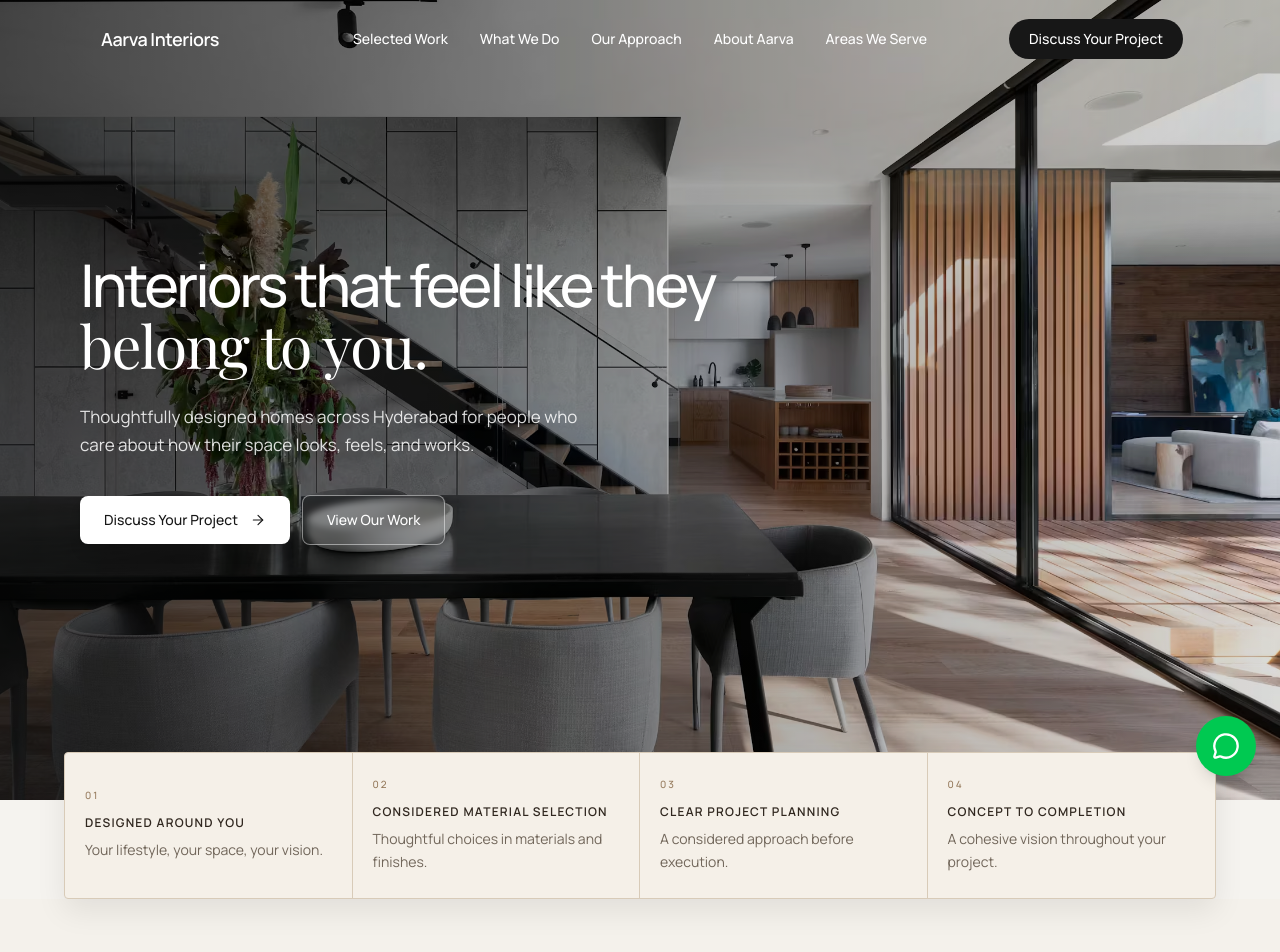
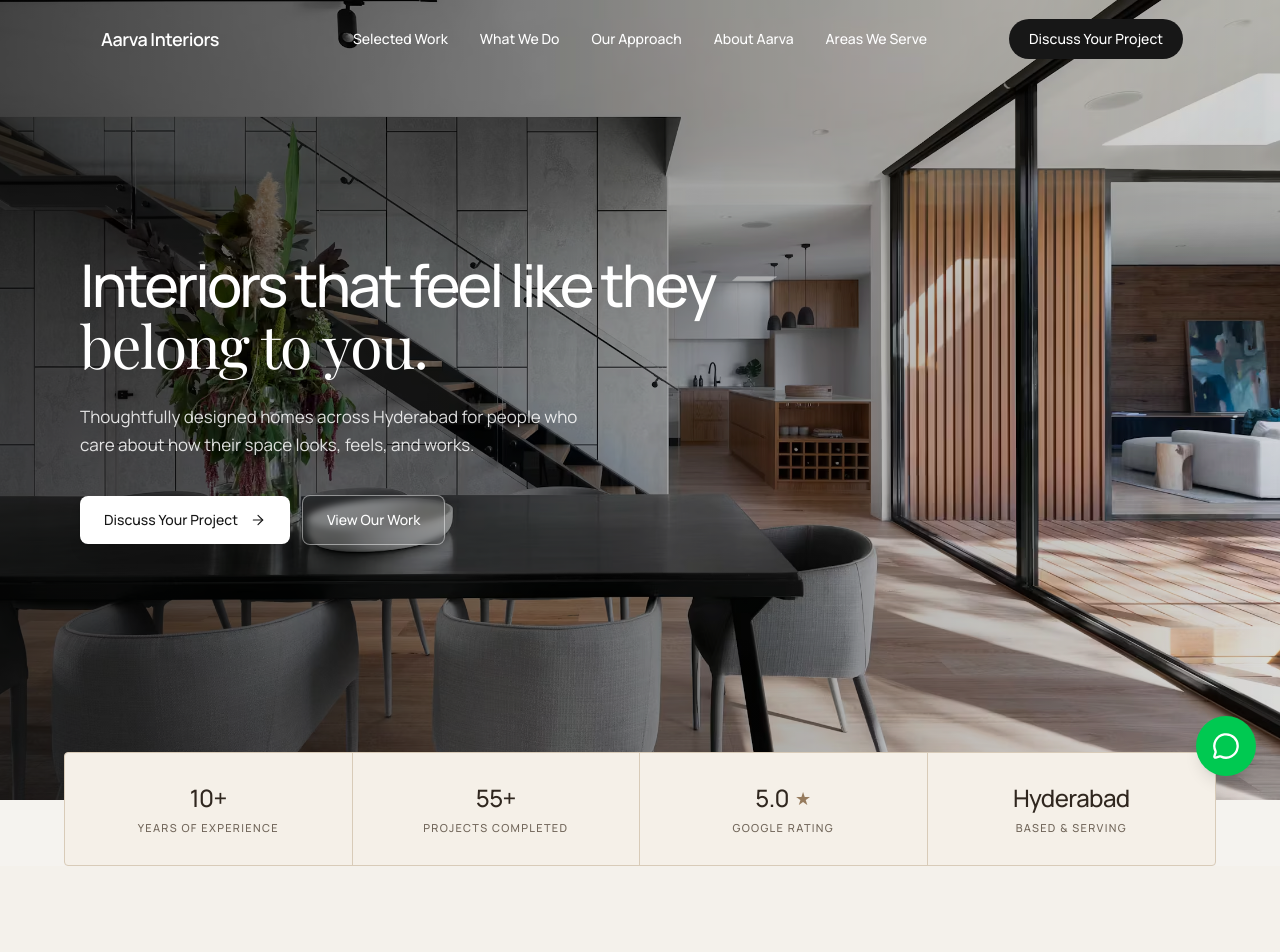
Before and after one commit to dharanshetty05/Aarva, a Next.js app: page / in a window 1280 px wide. Shown: the top 952 px of the page. Built offline with nearby package versions, Linux system fonts and the light colour scheme.

Commit message:
feat: Rebuilt Trust Signals section

```diff
--- a/src/components/TrustStrip.tsx
+++ b/src/components/TrustStrip.tsx
@@ -1,62 +1,61 @@
-export default function TrustStrip() {
-  const items = [
+
+const trustSignals = [
   {
-      number: "01",
-      title: "Designed Around You",
-      description: "Your lifestyle, your space, your vision.",
+    value: "10+",
+    label: "Years of Experience",
   },
   {
-      number: "02",
-      title: "Considered Material Selection",
-      description: "Thoughtful choices in materials and finishes.",
+    value: "55+",
+    label: "Projects Completed",
   },
   {
-      number: "03",
-      title: "Clear Project Planning",
-      description: "A considered approach before execution.",
+    value: "5.0",
+    label: "Google Rating",
+    suffix: "★",
   },
   {
-      number: "04",
-      title: "Concept to Completion",
-      description: "A cohesive vision throughout your project.",
+    value: "Hyderabad",
+    label: "Based & Serving",
   },
 ];
 
+export default function TrustStrip() {
   return (
     <section
-      aria-label="The Aarva Interiors approach"
+      aria-label="Aarva Interiors trust signals"
       className="relative z-20 -mt-10 px-5 sm:-mt-12 sm:px-8 lg:px-10"
     >
       <div className="mx-auto max-w-6xl">
-        <div className="grid overflow-hidden rounded-sm border border-[#d8cbb8] bg-[#f5f0e8] shadow-[0_12px_30px_rgba(0,0,0,0.08)] sm:grid-cols-2 lg:grid-cols-4">
-          {items.map((item, index) => (
+        <div className="grid grid-cols-2 overflow-hidden rounded-sm border border-[#d8cbb8] bg-[#f5f0e8] sm:grid-cols-4">
+          {trustSignals.map((item, index) => (
             <div
-              key={item.number}
+              key={item.label}
               className={`
-                flex min-h-28 flex-col justify-center px-6 py-6
-                sm:min-h-32 sm:px-5
-                ${
-                  index !== items.length - 1
-                    ? "border-b border-[#d8cbb8] sm:border-r lg:border-b-0"
-                    : ""
-                }
-                ${
-                  index === 1
-                    ? "lg:border-r"
-                    : ""
-                }
+                flex min-h-24 flex-col items-center justify-center
+                px-4 py-5 text-center sm:min-h-28 sm:px-5
+                ${index % 2 === 0 ? "border-r border-[#d8cbb8] sm:border-r" : ""}
+                ${index < 2 ? "border-b border-[#d8cbb8] sm:border-b-0" : ""}
+                ${index === 1 ? "sm:border-r" : ""}
+                ${index === 2 ? "sm:border-r" : ""}
               `}
             >
-              <span className="mb-3 text-[10px] font-medium tracking-[0.2em] text-[#967b5d]">
-                {item.number}
+              <div className="flex items-center gap-1.5">
+                <span className="text-xl font-medium tracking-tight text-[#30271f] sm:text-2xl">
+                  {item.value}
                 </span>
 
-              <h2 className="text-xs font-semibold uppercase tracking-[0.1em] text-[#30271f]">
-                {item.title}
-              </h2>
+                {item.suffix && (
+                  <span
+                    aria-hidden="true"
+                    className="text-lg text-[#967b5d]"
+                  >
+                    {item.suffix}
+                  </span>
+                )}
+              </div>
 
-              <p className="mt-2 text-sm leading-relaxed text-[#71665a]">
-                {item.description}
+              <p className="mt-1.5 text-[10px] font-medium uppercase tracking-[0.12em] text-[#71665a] sm:text-[11px]">
+                {item.label}
               </p>
             </div>
           ))}
```
Lines whose indentation alone changed are shown as unchanged.
